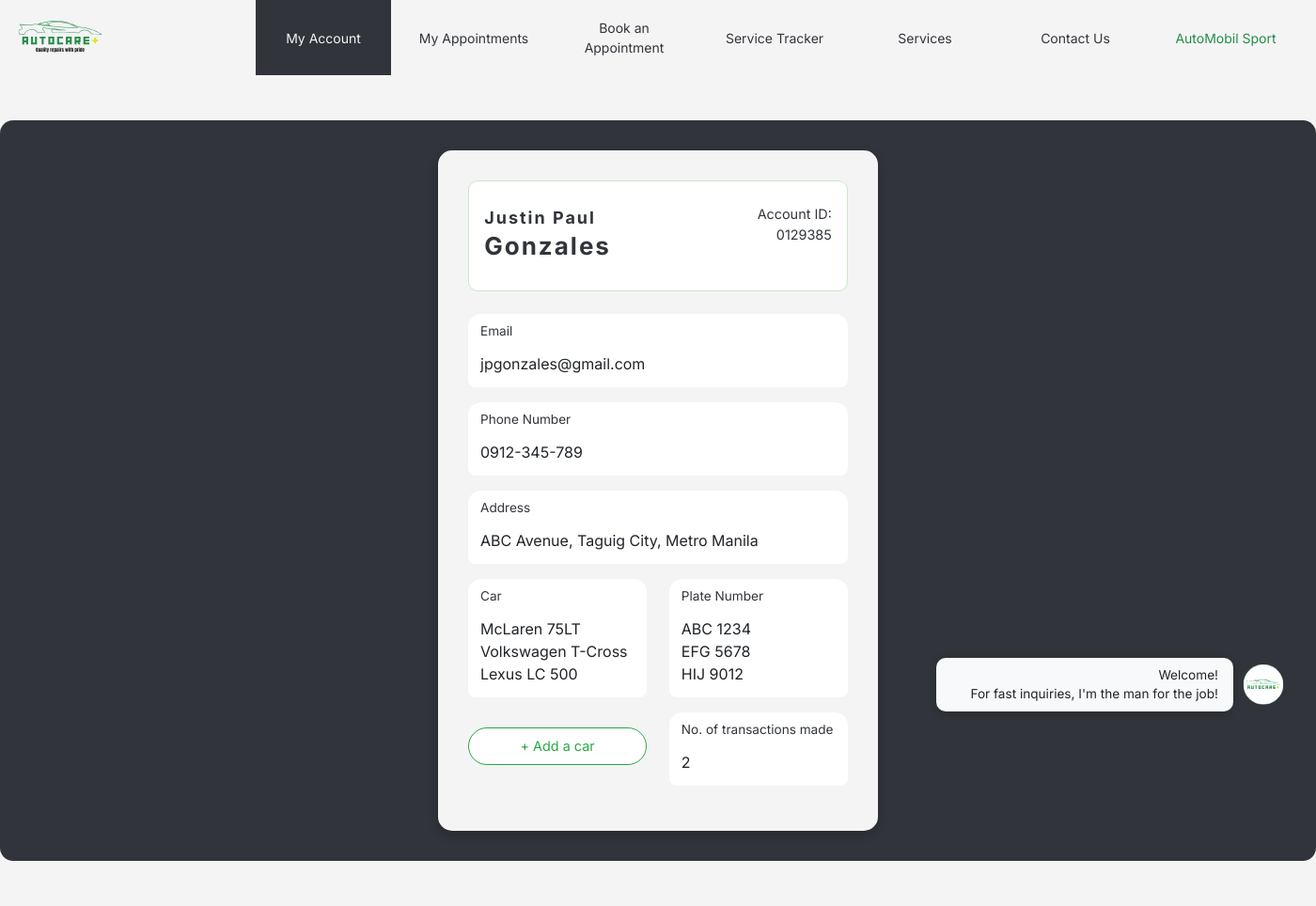
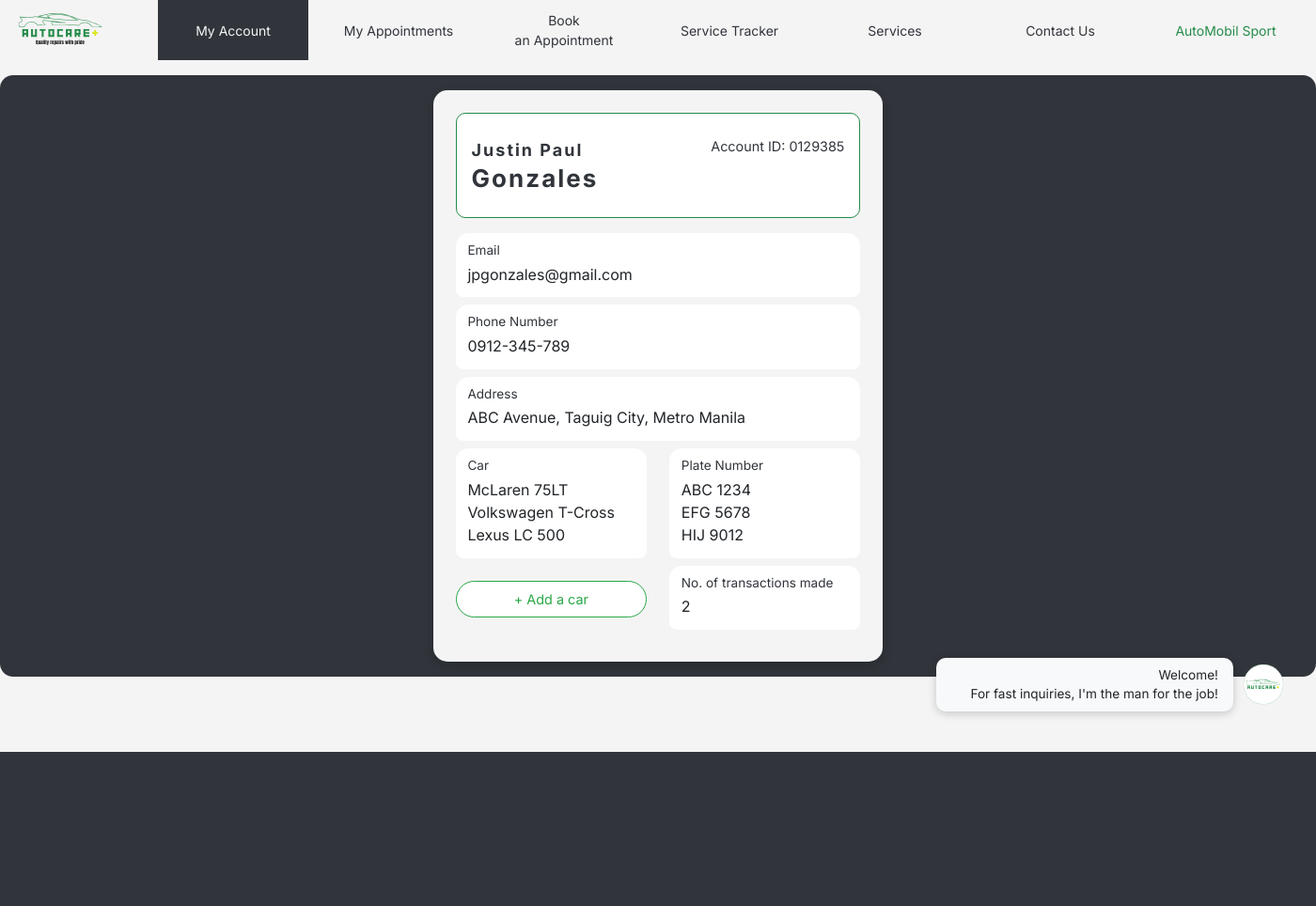
Before and after one commit to KhenB21/RealCom, a Django app: page /my-account/ in a window 1400 px wide. Shown: the whole page at 94% size. After the commit the page ends 800 px from the top, so only its background shows below. Run offline with Django 5.2, Linux system fonts and the light colour scheme.

Commit message:
my account html
redid some css to have no scrolling

```diff
--- a/frontend/static/css/myaccount.css
+++ b/frontend/static/css/myaccount.css
@@ -4,6 +4,7 @@
 body {
   background-color: #F4F4F4;
   font-family: "Inter", sans-serif;
+  overflow: hidden;
 }
 
 .navBar {
@@ -12,7 +13,7 @@
   justify-content: space-between;
   background-color: #F4F4F4;
   margin-top: 0;
-  height: 5rem;
+  height: 4rem;
   padding-right: 1rem;
 }
 
@@ -22,7 +23,7 @@
   margin: 0 0.5rem;
   color: #31353B;
   font-weight: 400;
-  width: 9rem
+  width: 10rem
 }
 
 .navBtn {
@@ -33,7 +34,7 @@
   background-color: #31353B;
   color: #F4F4F4;
   padding: 0.5rem 1rem;
-  height: 5rem;
+  height: 4rem;
 }
 
 .navBtn.highlight {
@@ -48,29 +49,32 @@
 
 .black-box {
   background-color: #31353B;
-  padding: 2rem;
+  padding: 1rem;
   display: flex;
   justify-content: center;
-  margin: 3rem 0rem;
+  margin: 1rem 0rem;
   border-radius: 14px;
+  height: 40rem;
 }
 
 .profile-card {
   background-color: #f4f4f4;
   border-radius: 15px;
-  padding: 2rem;
+  padding: 1.5rem;
   max-width: 1000px;
   width: 35%;
+  height: 100%;
   box-shadow: 0 4px 12px rgba(0, 0, 0, 0.2);
 }
 
 .title-card {
-  border: 1px solid #c8e6c9;
+  border: 1px solid #268C4A;
   border-radius: 10px;
   padding: 1rem;
   padding-top: 1.5rem;
-  margin-bottom: 1.5rem;
+  margin-bottom: 1rem;
   background-color: #ffffff;
+  height: 20%;
 }
 
 .fname {
@@ -98,13 +102,14 @@
 }
 
 .info-card {
-  margin-bottom: 1rem;
+  margin-bottom: .5rem;
   background-color: #ffffff;
   border-radius: 14px;
 }
 
 .label {
   padding: 0.5rem 0 0 0.8rem;
+  margin-bottom: 0;
 }
 
 .info-card .label {
@@ -116,6 +121,7 @@
   background: #ffffff;
   border-radius: 8px;
   padding: 0.8rem;
+  padding-top: 0.2rem;
 }
 
 .edit-icon {
--- a/frontend/templates/myaccount.html
+++ b/frontend/templates/myaccount.html
@@ -26,7 +26,7 @@
     <div class="navLinks d-flex">
       <button class="navBtn active">My Account</button>
       <button class="navBtn">My <p class="d-inline">Appointments</p></button>
-      <button class="navBtn">Book <p class="d-inline">an Appointment</p></button>
+      <button class="navBtn">Book <p class="d-inline"> <br/>an Appointment</p></button>
       <button class="navBtn">Service Tracker</button>
       <button class="navBtn">Services</button>
       <button class="navBtn">Contact Us</button>
```
